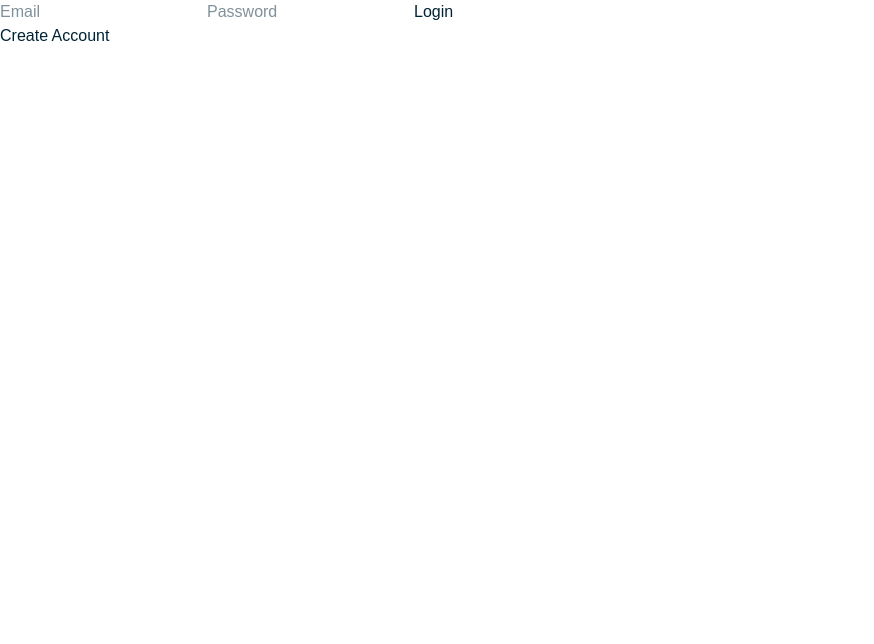
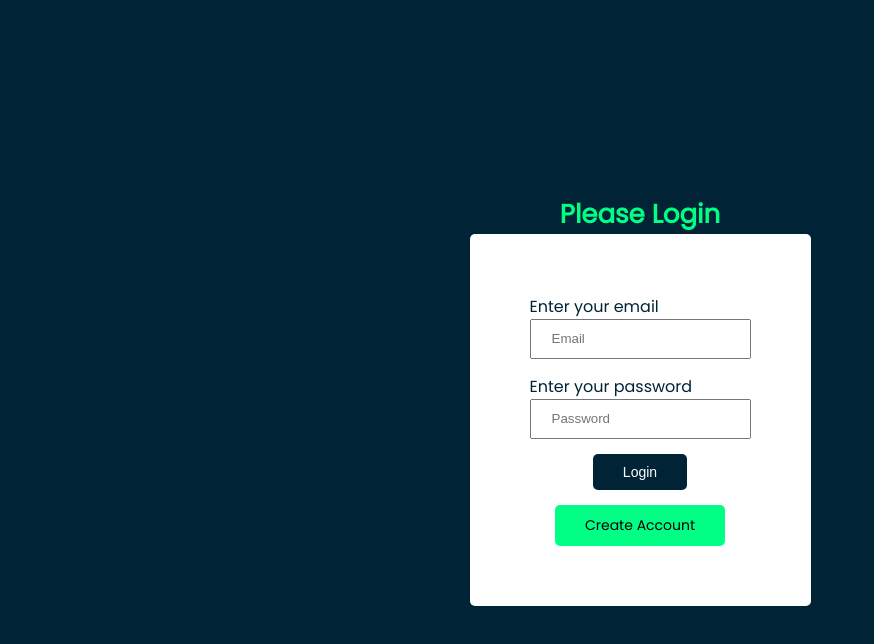
Before and after one commit to macmanuel08/intermed-systems, a Next.js app: page /login in a window 1280 px wide. Shown: the top 644 px of the page, without its empty margins (0-874 px from the left). Built offline with nearby package versions, Linux system fonts and the light colour scheme.

Commit message:
login page completed

```diff
--- /dev/null
+++ b/app/components/input.tsx
@@ -0,0 +1,28 @@
+'use client';
+
+import { ChangeEvent } from 'react';
+
+interface InputProps {
+  type: string;
+  label: string;
+  name: string;
+  value?: string;
+  onChange?: (e: ChangeEvent<HTMLInputElement>) => void;
+  placeholder?: string;
+}
+
+export default function Input({ type, label, name, value, onChange, placeholder }: InputProps) {
+  return (
+    <div className='input-block margin-bottom-2'>
+      <label htmlFor={name} className='block'>{label}</label>
+      <input
+        type={type}
+        name={name}
+        id={name}
+        value={value}
+        onChange={onChange}
+        placeholder={placeholder}
+      />
+    </div>
+  );
+}
--- a/app/components/login.tsx
+++ b/app/components/login.tsx
@@ -2,14 +2,19 @@
 
 import { useState } from 'react';
 import { useRouter } from 'next/navigation';
+import Input from './input';
 
 export default function LoginPage() {
   const [email, setEmail] = useState('');
   const [password, setPassword] = useState('');
+  const [message, setMessage] = useState<string | null>(null);
   const router = useRouter();
 
   async function handleLogin(e: React.FormEvent<HTMLFormElement>) {
     e.preventDefault();
+
+    setMessage(null);
+
     const res = await fetch('/api/auth/login', {
       method: 'POST',
       headers: { 'Content-Type': 'application/json' },
@@ -17,22 +22,36 @@ export default function LoginPage() {
     });
 
     if (res.ok) {
-      // Redirect to the dashboard if login is successful
       router.push('/dashboard');
     } else {
       const data = await res.json();
-      alert(data.message); // Show error message if login fails
+      setMessage(data.message || 'Login failed. Please try again.');
     }
   }
 
   return (
     <>
       <form onSubmit={handleLogin}>
-        <input type='email' value={email} onChange={(e) => setEmail(e.target.value)} placeholder='Email' />
-        <input type='password' value={password} onChange={(e) => setPassword(e.target.value)} placeholder='Password' />
-        <button type='submit'>Login</button>
+        {message && <p className="error-message margin-bottom-2">{message}</p>}
+        <Input
+          type="email"
+          label="Enter your email"
+          name="email"
+          value={email}
+          onChange={(e) => setEmail(e.target.value)}
+          placeholder="Email"
+        />
+        <Input
+          type="password"
+          label="Enter your password"
+          name="password"
+          value={password}
+          onChange={(e) => setPassword(e.target.value)}
+          placeholder="Password"
+        />
+        <button className='primary-btn mx-auto' type='submit'>Login</button>
       </form>
-      <a href="#">Create Account</a>
+      <a className='secondary-btn margin-top-2 mx-auto' href="#">Create Account</a>
     </>
   );
 }
--- a/app/globals.css
+++ b/app/globals.css
@@ -1,8 +1,8 @@
-@import "tailwindcss";
-
 :root {
   --primary: #002435;
   --secondary: #01ff85;
+  --white: #ffffff;
+  --black: #000000;
 }
 
 @theme inline {
@@ -10,12 +10,108 @@
 
   --color-primary: var(--primary);
   --color-secondary: var(--secondary);
-  --font-sans: var(--font-geist-sans);
-  --font-mono: var(--font-geist-mono);
+  --color-white: var(--white);
+  --color-black: var(--black);
+  --font-sans: var(--font-poppins);
+}
+
+*, *::before, *::after {
+  box-sizing: border-box;
+}
+
+* {
+  margin: 0;
 }
 
 body {
   background: #fff;
   color: var(--primary);
-  font-family: Arial, Helvetica, sans-serif;
+  font-family: var(--font-sans);
 }
+
+.flex {
+  display: flex;
+  justify-content: center;
+  align-items: center;
+}
+
+.gap {gap: 5px;}
+.gap-1 {gap: 10px}
+.gap-2 {gap: 20px}
+.gap-3 {gap: 30px}
+
+.bg-primary {background-color: var(--primary);}
+.bg-white {background-color: var(--white);}
+.bg-black {background-color: var(--black);}
+
+.text-black {color: var(--black);}
+.text-white {color: var(--white);}
+.text-secondary {color: var(--secondary);}
+
+.block {display: block;}
+.inline-block {display: inline-block;}
+
+.text-center {text-align: center;}
+
+h1, h2, h3, h4, h5, h6, p, div, a, li {font-family: poppins, sans-serif;}
+
+.min-h-full {
+  min-height: 100vh;
+  min-height: 100svh;
+}
+
+.margin-top-1 {margin-top: 10px;}
+.margin-top-2 {margin-top: 15px;}
+.margin-top-3 {margin-top: 30px;}
+
+.margin-bottom-1 {margin-bottom: 10px;}
+.margin-bottom-2 {margin-bottom: 15px;}
+.margin-bottom-3 {margin-bottom: 30px;}
+
+.mx-auto {margin-inline: auto;}
+
+h1 {font-size: 26px;}
+h2 {font-size: 24px;}
+h3 {font-size: 22px;}
+h4 {font-size: 20px;}
+h5 {font-size: 18px;}
+h6 {font-size: 16px;}
+
+p {
+  font-size: 14px;
+  line-height: 14px;
+}
+
+input {
+  height: 40px;
+  padding: 0 20px;
+  color: #000;
+}
+
+.primary-btn {
+  background: var(--primary);
+  outline: 0;
+  border: 0;
+  text-decoration: 0;
+  color: #fff;
+  padding: 10px 30px;
+  border-radius: 5px;
+  display: block;
+  font-size: 14px;
+  width: fit-content;
+}
+
+.secondary-btn {
+  display: block;
+  background: var(--secondary);
+  outline: 0;
+  border: 0;
+  text-decoration: 0;
+  color: #000;
+  padding: 10px 30px;
+  border-radius: 5px;
+  font-size: 14px;
+  width: fit-content;
+}
+
+.error-message {color: #e62a2a;}
--- a/app/layout.tsx
+++ b/app/layout.tsx
@@ -1,15 +1,11 @@
 import type { Metadata } from "next";
-import { Geist, Geist_Mono } from "next/font/google";
+import { Poppins } from "next/font/google";
 import "./globals.css";
 
-const geistSans = Geist({
-  variable: "--font-geist-sans",
+export const poppins = Poppins({
+  variable: "--font-poppins",
   subsets: ["latin"],
-});
-
-const geistMono = Geist_Mono({
-  variable: "--font-geist-mono",
-  subsets: ["latin"],
+  weight: ["200", "300","400"]
 });
 
 export const metadata: Metadata = {
@@ -25,7 +21,7 @@ export default function RootLayout({
   return (
     <html lang="en">
       <body
-        className={`${geistSans.variable} ${geistMono.variable} antialiased`}
+        className={`${poppins.variable} antialiased`}
       >
         {children}
       </body>
--- /dev/null
+++ b/app/login/layout.tsx
@@ -0,0 +1,19 @@
+import type { Metadata } from "next";
+import "../globals.css";
+
+export const metadata: Metadata = {
+    title: 'Login | Intermed Systems',
+    description: 'Login page for Intermed System'
+};
+
+export default function RootLayout({
+  children,
+}: Readonly<{
+  children: React.ReactNode;
+}>) {
+  return (
+    <div className="p-20">
+        {children}
+    </div>
+  );
+}
--- a/app/login/page.tsx
+++ b/app/login/page.tsx
@@ -1,7 +1,24 @@
-import LoginPage from "@/app/components/login"
+import LoginPage from "@/app/components/login";
+import { Metadata } from "next";
+import { Suspense } from "react";
+import styles from '@/app/ui/login.module.css'
+
+export const metadata: Metadata = {
+    title: 'Login | Intermed Systems',
+    description: 'Login page for Intermed System'
+};
 
 export default function Login() {
     return (
-        <LoginPage />
+        <main className="flex min-h-full bg-primary">
+            <div>
+                <h1 className="text-secondary text-center">Please Login</h1>
+                <div className={styles.loginForm}>
+                    <Suspense>
+                        <LoginPage />
+                    </Suspense>
+                </div>
+            </div>
+        </main>
     )
 }
--- /dev/null
+++ b/app/ui/login.module.css
@@ -0,0 +1,5 @@
+.loginForm {
+    background-color: #fff;
+    padding: 60px;
+    border-radius: 5px;
+}
--- a/lib/auth.ts
+++ b/lib/auth.ts
@@ -1,8 +1,24 @@
 import bcrypt from 'bcryptjs';
 import { pool } from '@/lib/db';
+import { z } from 'zod';
+
+const loginSchema = z.object({
+  email: z.string().email({ message: 'Invalid email address' }),
+  password: z
+    .string()
+    .min(8, { message: 'Password must be at least 8 characters' })
+    .regex(/[A-Z]/, { message: 'Password must contain at least one uppercase letter' })
+    .regex(/[a-z]/, { message: 'Password must contain at least one lowercase letter' })
+    .regex(/\d/, { message: 'Password must contain at least one number' })
+    .regex(/[\W_]/, { message: 'Password must contain at least one special character' })
+});
 
 export async function authenticateUser(email: string, password: string) {
-  console.log(password)
+  const validation = loginSchema.safeParse({ email, password });
+  if (!validation.success) {
+    return { error: validation.error.format() };
+  }
+
   const user = await pool.query('SELECT * FROM users WHERE email = $1', [email]);
   if (!user.rows.length) return null;
 
--- a/package.json
+++ b/package.json
@@ -19,18 +19,17 @@
     "next": "15.2.2",
     "pg": "^8.14.1",
     "react": "^19.0.0",
-    "react-dom": "^19.0.0"
+    "react-dom": "^19.0.0",
+    "zod": "^3.24.2"
   },
   "devDependencies": {
     "@eslint/eslintrc": "^3",
-    "@tailwindcss/postcss": "^4",
     "@types/jsonwebtoken": "^9.0.9",
     "@types/node": "^20",
     "@types/react": "^19",
     "@types/react-dom": "^19",
     "eslint": "^9",
     "eslint-config-next": "15.2.2",
-    "tailwindcss": "^4",
     "typescript": "^5"
   },
   "packageManager": "pnpm@9.10.0+sha512.73a29afa36a0d092ece5271de5177ecbf8318d454ecd701343131b8ebc0c1a91c487da46ab77c8e596d6acf1461e3594ced4becedf8921b074fbd8653ed7051c"
--- a/postcss.config.mjs
+++ /dev/null
@@ -1,6 +0,0 @@
-const config = {
-  plugins: {
-    "@tailwindcss/postcss": {},
-  },
-};
-export default config;
--- a/tailwind.config.ts
+++ /dev/null
@@ -1,20 +0,0 @@
-import type { Config } from 'tailwindcss'
-
-const config: Config = {
-  content: [
-    "./pages/**/*.{js,ts,jsx,tsx}",
-    "./components/**/*.{js,ts,jsx,tsx}",
-    "./app/**/*.{js,ts,jsx,tsx}",
-  ],
-  theme: {
-    extend: {
-      colors: {
-        primary: 'var(--primary)',
-        secondary: 'var(--secondary)',
-      }
-    },
-  },
-  plugins: [],
-}
-
-export default config;
```
Also changed, not shown: 1 other file (tests, documents, lock files or other folders).
